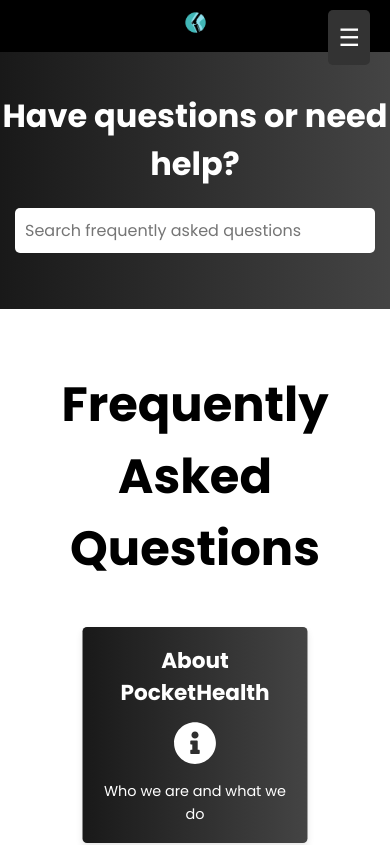
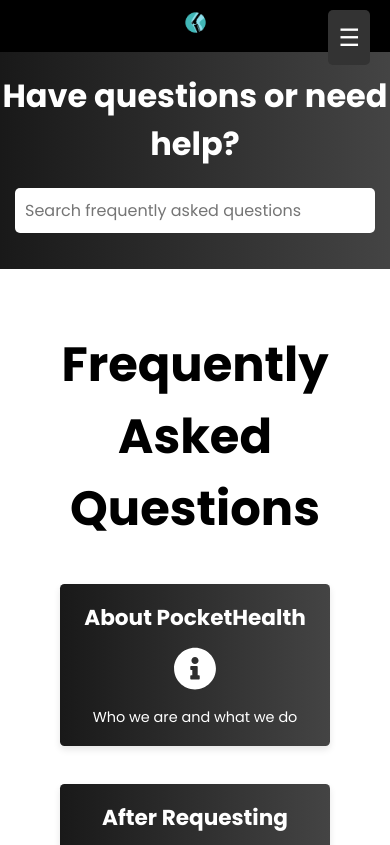
Before and after one commit to MuhammadUsman673/ACL-Detection, a React (Vite) app: page /contact in a window 390 px wide. Shown: the top 845 px of the page. Built offline with nearby package versions, Linux system fonts and the light colour scheme; no server answers.

Commit message:
Add footer, reset, verify components and update existing files

```diff
--- a/src/components/contact/contact.css
+++ b/src/components/contact/contact.css
@@ -325,3 +325,24 @@
   font-size: 3rem;
   margin-top: 15px;
 }
+/* Mobile screen and smaller */
+@media screen and (max-width: 480px) {
+  .contact-container {
+    height: auto; /* Allow the container height to adjust */
+    padding: 0 15px; /* Add left and right padding for mobile */
+  }
+
+  .content h1 {
+    font-size: 2rem;
+  }
+
+  .content input[type="text"] {
+    max-width: 90%; /* Adjust input width for mobile */
+  }
+
+  /* If you want to add margins to faq section as well */
+  .faq-section {
+    margin-left: 15px;  /* Left margin for mobile */
+    margin-right: 15px; /* Right margin for mobile */
+  }
+}
```
